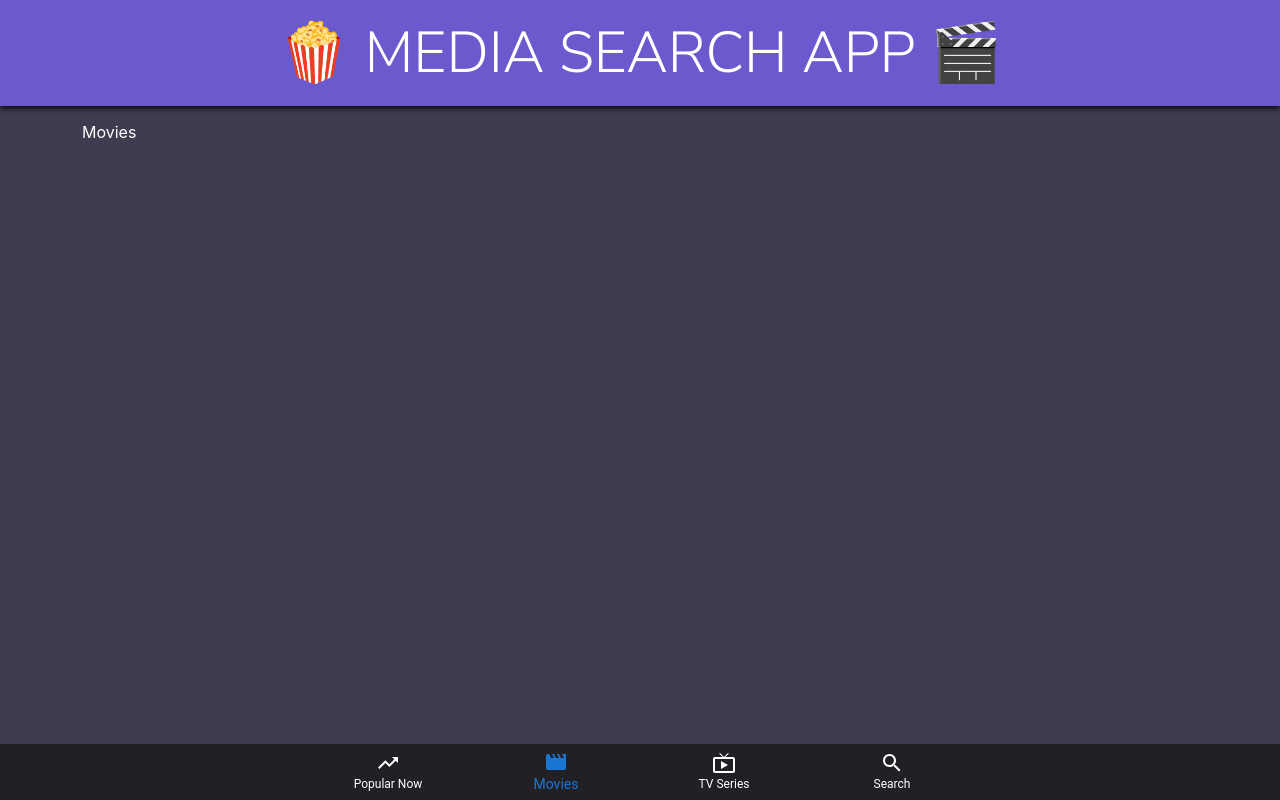
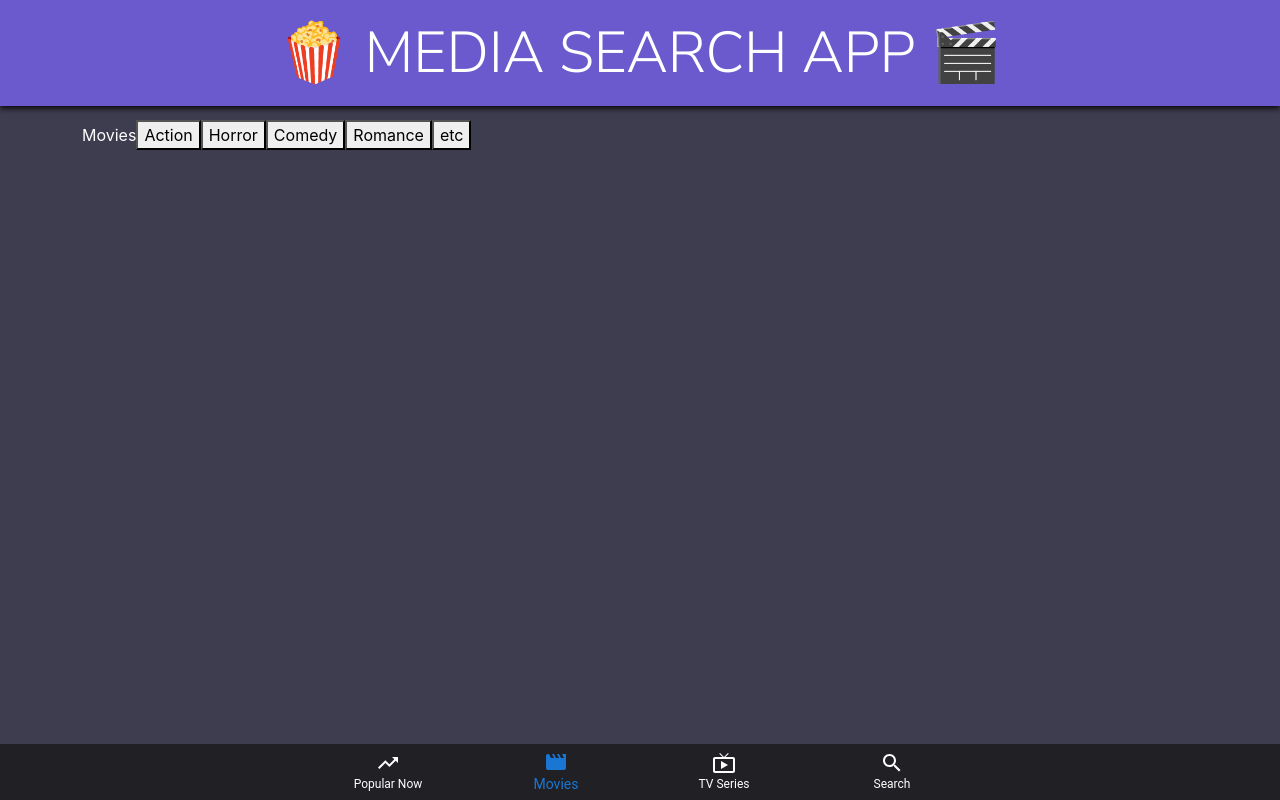
Before and after one commit to JakeNathe/film-finder-app, a React (Create React App) app: page / in a window 1280 px wide. Both pictures are taken after a click on the button "Movies". Built offline with nearby package versions, Linux system fonts and the light colour scheme.

Commit message:
added search and some genre buttons

```diff
--- a/src/App.js
+++ b/src/App.js
@@ -25,6 +25,6 @@ function App() {
       <SimpleBottomNavigation/>
     </BrowserRouter>
   );
-}
+};
 
 export default App;
--- a/src/components/Navigation.js
+++ b/src/components/Navigation.js
@@ -31,8 +31,8 @@ export default function SimpleBottomNavigation() {
         value={value}
         onChange={(event, newValue) => {
           setValue(newValue);
-        }}
-      >
+        }}>
+
         <BottomNavigationAction
         sx={{color: "white"}}
         label="Popular Now"
--- a/src/pages/Movies/Movies.js
+++ b/src/pages/Movies/Movies.js
@@ -4,6 +4,11 @@ const Movies = () => {
   return (
     <div>
         <span className="title">Movies</span>
+        <button>Action</button>
+        <button>Horror</button>
+        <button>Comedy</button>
+        <button>Romance</button>
+        <button>etc</button>
     </div>
   )
 }
--- a/src/pages/Search/Search.js
+++ b/src/pages/Search/Search.js
@@ -4,6 +4,11 @@ const Search = () => {
   return (
     <div>
         <span className="title">Search</span>
+
+        <form id="form">
+            <input type="search" placeholder="Search..."/>
+            <button>Search</button>
+        </form>
     </div>
   )
 }
--- a/src/pages/Series/Series.js
+++ b/src/pages/Series/Series.js
@@ -4,6 +4,11 @@ const Series = () => {
   return (
     <div>
         <span className="title">Series</span>
+        <button>Action</button>
+        <button>Horror</button>
+        <button>Comedy</button>
+        <button>Romance</button>
+        <button>etc</button>
     </div>
   )
 }
```
Also changed, not shown: src/config/config.js (added, +11 -0 lines).
